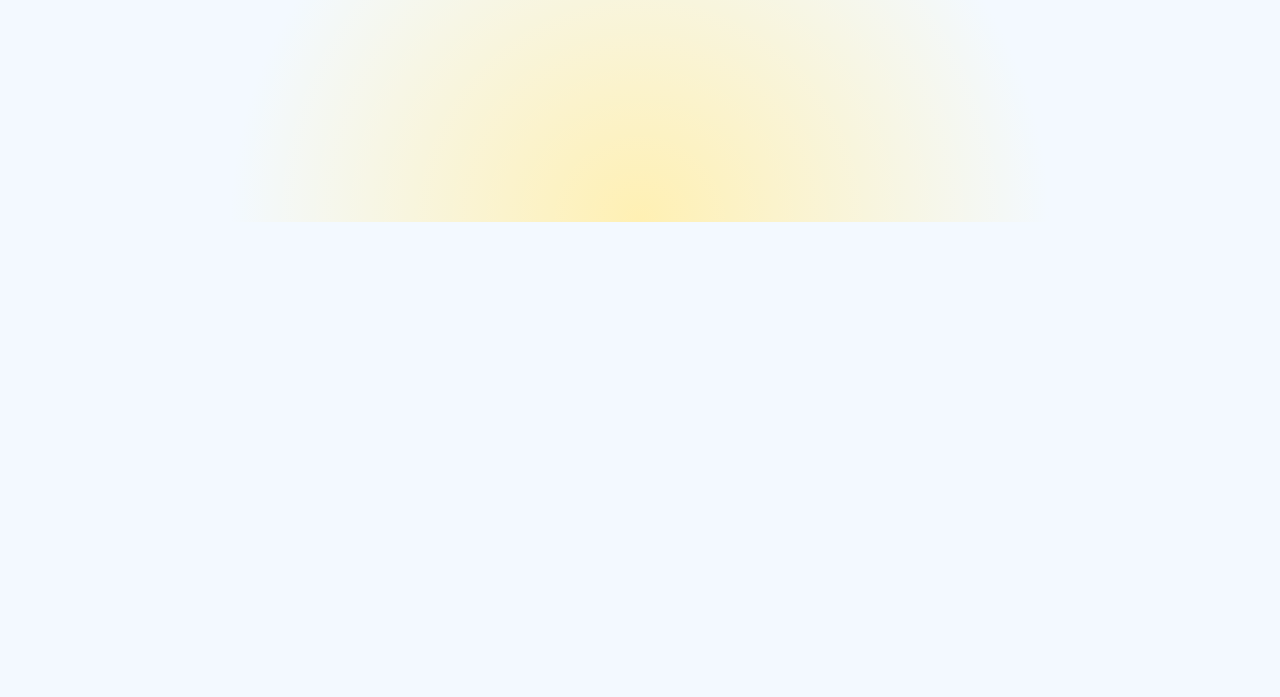
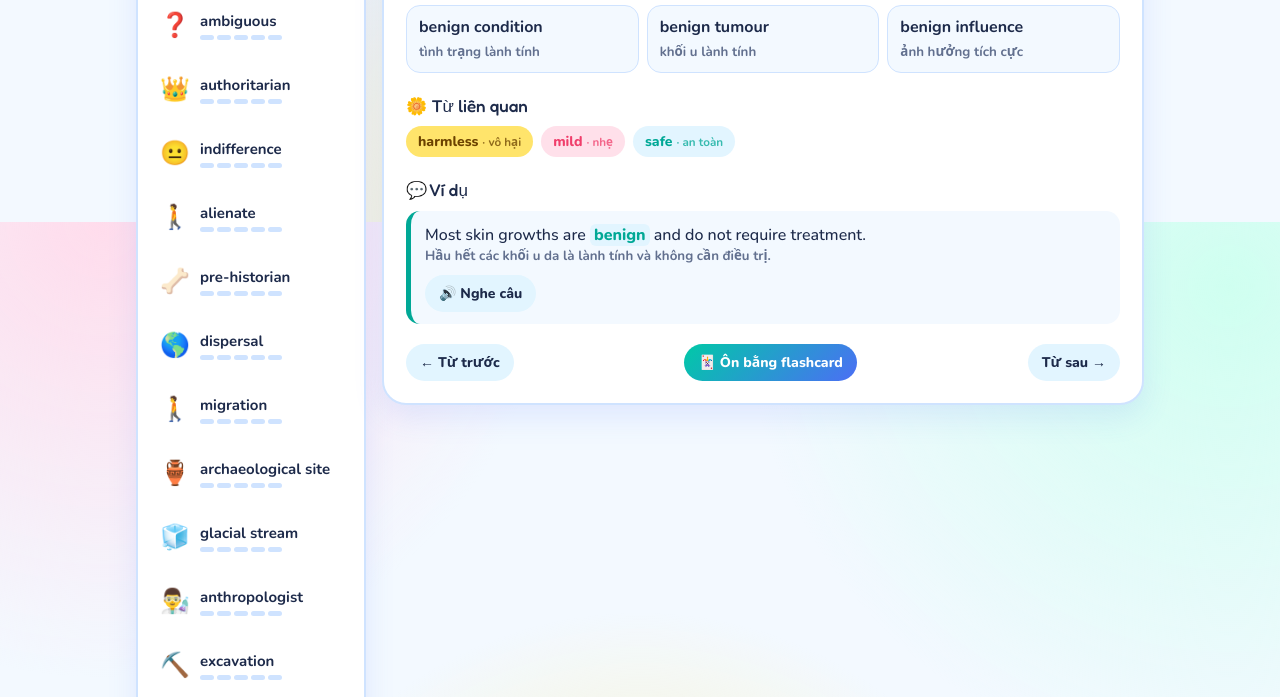
Before and after one commit to maiuyen09042002-ui/mintyvocab, a plain HTML site: page index.html in a window 1280 px wide. Shown: the part 578-1275 px from the top of the page. Before the commit the page ends 800 px from the top, so only its background shows below. Drawn offline with nearby package versions, Linux system fonts and the light colour scheme.

Commit message:
Update index.html

```diff
--- a/index.html
+++ b/index.html
@@ -435,7 +435,7 @@ const T=[
 {p:'stand the test of time',vi:'vẫn giữ được giá trị hoặc tính chính xác sau một thời gian dài'},
 {p:"fold one's hand",vi:'bỏ bài; nghĩa bóng: từ bỏ, không tiếp tục tham gia hoặc tranh đấu'},
 {p:'take advantage of',vi:'tận dụng cơ hội hoặc lợi thế'},
-{p:'a daily occurrence',vi:'việc diễn ra thường xuyên như cơm bữa, xảy ra hằng ngày'}.
+{p:'a daily occurrence',vi:'việc diễn ra thường xuyên như cơm bữa, xảy ra hằng ngày'}
 
 
 
```
